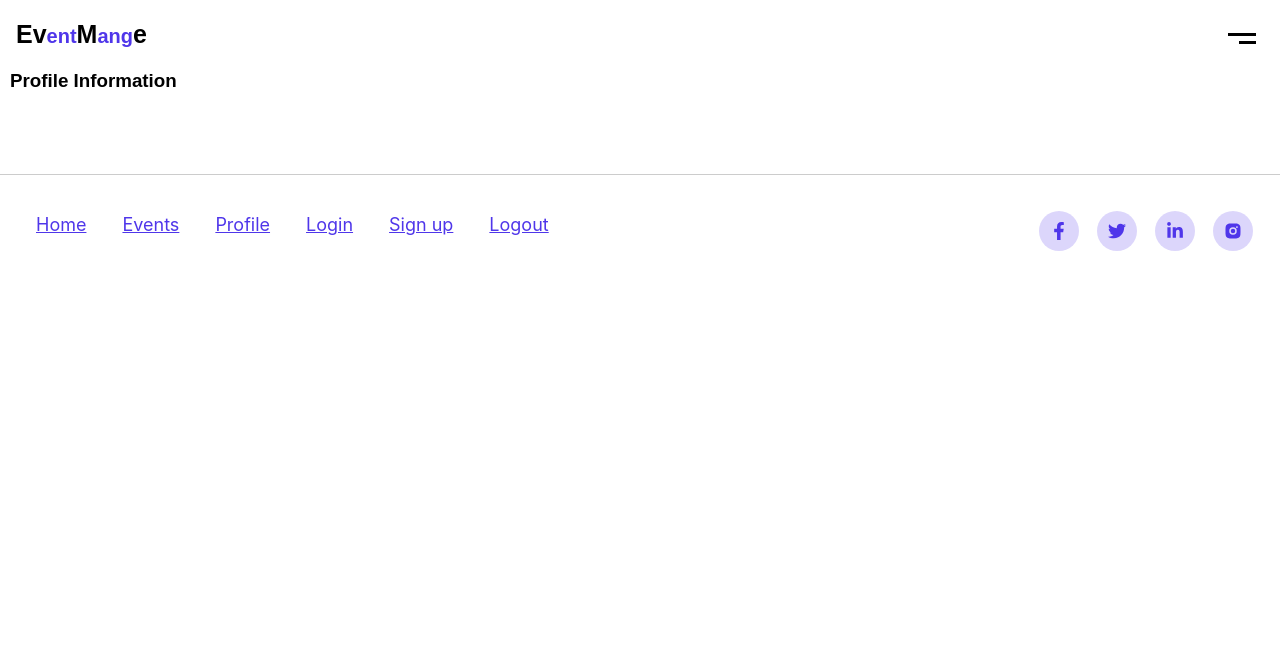
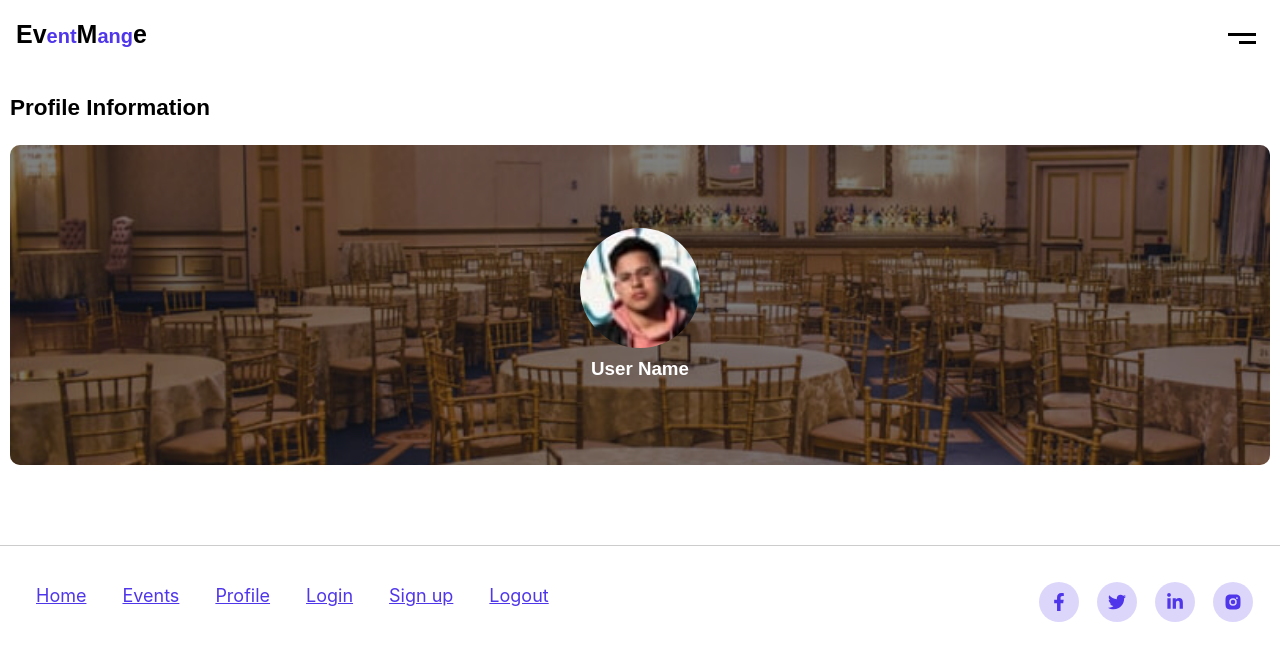
Before and after one commit to EnayetHossain/event-mange-client, a React (Create React App) app: page /profile in a window 1280 px wide. Shown: the top 660 px of the page. Built offline with nearby package versions, Linux system fonts and the light colour scheme.

Commit message:
profile cover and profile photo

```diff
--- a/src/pages/Home/Home/Home.js
+++ b/src/pages/Home/Home/Home.js
@@ -9,7 +9,7 @@ import Testimonials from '../Testimonials/Testimonials';
 
 const Home = () => {
     return (
-        <div>
+        <main>
             <Banner></Banner>
             <Featured></Featured>
             <Info></Info>
@@ -17,7 +17,7 @@ const Home = () => {
             <Testimonials></Testimonials>
             <TeamMember></TeamMember>
             <NewsLetter></NewsLetter>
-        </div>
+        </main>
     );
 };
 
--- a/src/pages/Profile/Profile.js
+++ /dev/null
@@ -1,11 +0,0 @@
-import "./Profile.css";
-
-const Profile = () => {
-    return (
-        <section className="desktop-max">
-            <span className="work-sans font-bold text-3xl">Profile Information</span>
-        </section>
-    );
-};
-
-export default Profile;
--- /dev/null
+++ b/src/pages/Profile/Profile/Profile.js
@@ -0,0 +1,12 @@
+import ProfileCover from "../ProfileCover/ProfileCover";
+import "./Profile.css";
+
+const Profile = () => {
+    return (
+        <section>
+            <ProfileCover></ProfileCover>
+        </section>
+    );
+};
+
+export default Profile;
--- /dev/null
+++ b/src/pages/Profile/ProfileCover/ProfileCover.css
@@ -0,0 +1,6 @@
+.profile-photo {
+  top: 50%;
+  left: 50%;
+  transform: translate(-50%, -50%);
+  background-color: rgba(var(--secondary-color), 0.5);
+}
--- /dev/null
+++ b/src/pages/Profile/ProfileCover/ProfileCover.js
@@ -0,0 +1,28 @@
+import "./ProfileCover.css";
+
+const ProfileCover = () => {
+  return (
+    <div className="desktop-max">
+      <span className="work-sans font-bold text-4xl inline-block my-10">
+        Profile Information
+      </span>
+
+      <div className="overflow-hidden h-[20em] rounded-2xl relative text-primary-color">
+        <div className="absolute w-full h-full profile-photo flex flex-col justify-center items-center">
+          <div className="w-[12rem] h-[12rem] overflow-hidden rounded-full">
+            <img src="/images/image-1.jpg" alt="Profile" />
+          </div>
+
+          <div className="work-sans text-3xl font-semibold mt-4">User Name</div>
+        </div>
+        <img
+          className="h-full object-cover object-center"
+          src="/images/background.jpg"
+          alt="cover"
+        />
+      </div>
+    </div>
+  );
+};
+
+export default ProfileCover;
--- a/src/routes/routes.js
+++ b/src/routes/routes.js
@@ -4,7 +4,7 @@ import {
 import Events from "../Layouts/Events";
 import Main from "../Layouts/Main";
 import Home from "../pages/Home/Home/Home";
-import Profile from "../pages/Profile/Profile";
+import Profile from "../pages/Profile/Profile/Profile";
 import SignIn from "../pages/SignIn/SignIn";
 import SignUp from "../pages/SignUp/SignUp";
 
```
Also changed, not shown: src/pages/Profile/Profile/Profile.css (added).
